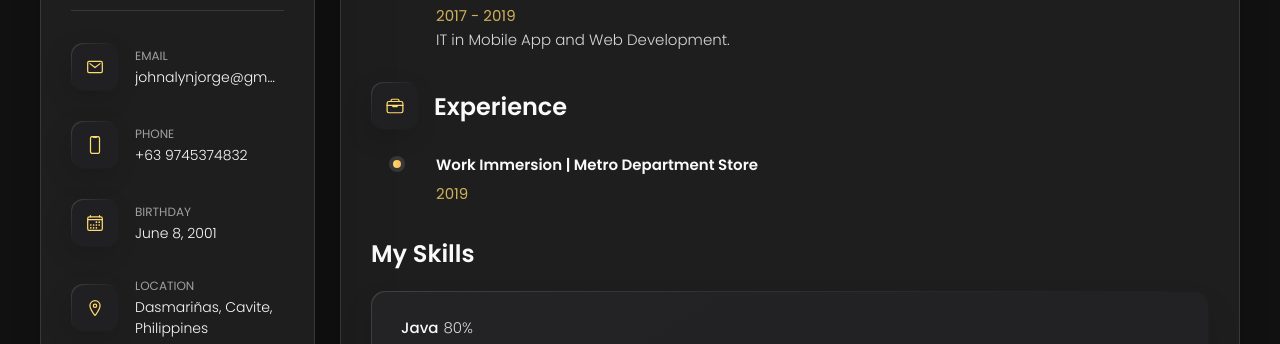
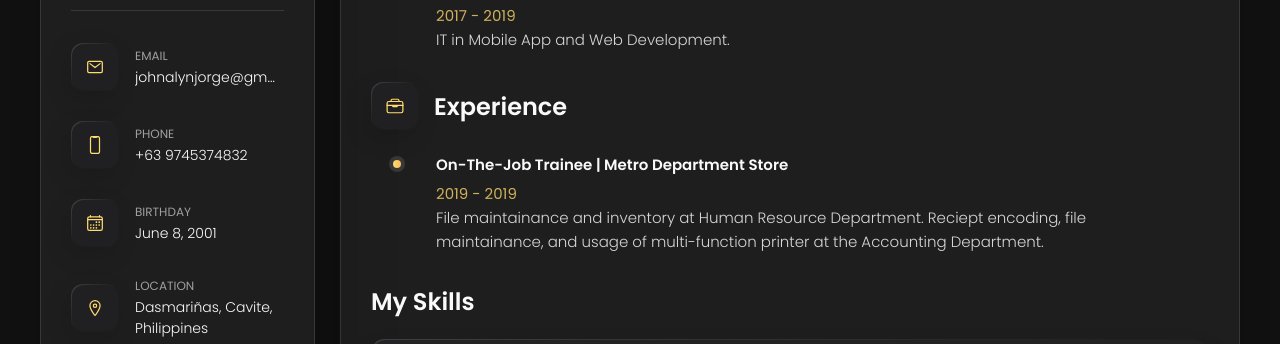
Before and after one commit to johnalynjorge/johnalynjorge.github.io, a plain HTML site: page index.html in a window 1280 px wide. Both pictures are taken after a click on the button "Resume". Shown: the part 379-723 px from the top of the page. Drawn offline with nearby package versions, Linux system fonts and the light colour scheme.

Commit message:
Update index.html

```diff
--- a/index.html
+++ b/index.html
@@ -581,14 +581,12 @@
 
             <li class="timeline-item">
 
-              <h4 class="h4 timeline-item-title">Work Immersion | Metro Department Store</h4>
+              <h4 class="h4 timeline-item-title">On-The-Job Trainee | Metro Department Store</h4>
 
-              <span>2019</span>
+              <span>2019 - 2019</span>
 
               <p class="timeline-text">
-                <!-- Nemo enim ipsam voluptatem blanditiis praesentium voluptum delenit atque corrupti, quos dolores et qvuas
-                molestias
-                exceptur. -->
+                File maintainance and inventory at Human Resource Department. Reciept encoding, file maintainance, and usage of multi-function printer at the Accounting Department.
               </p>
 
             </li>
```
